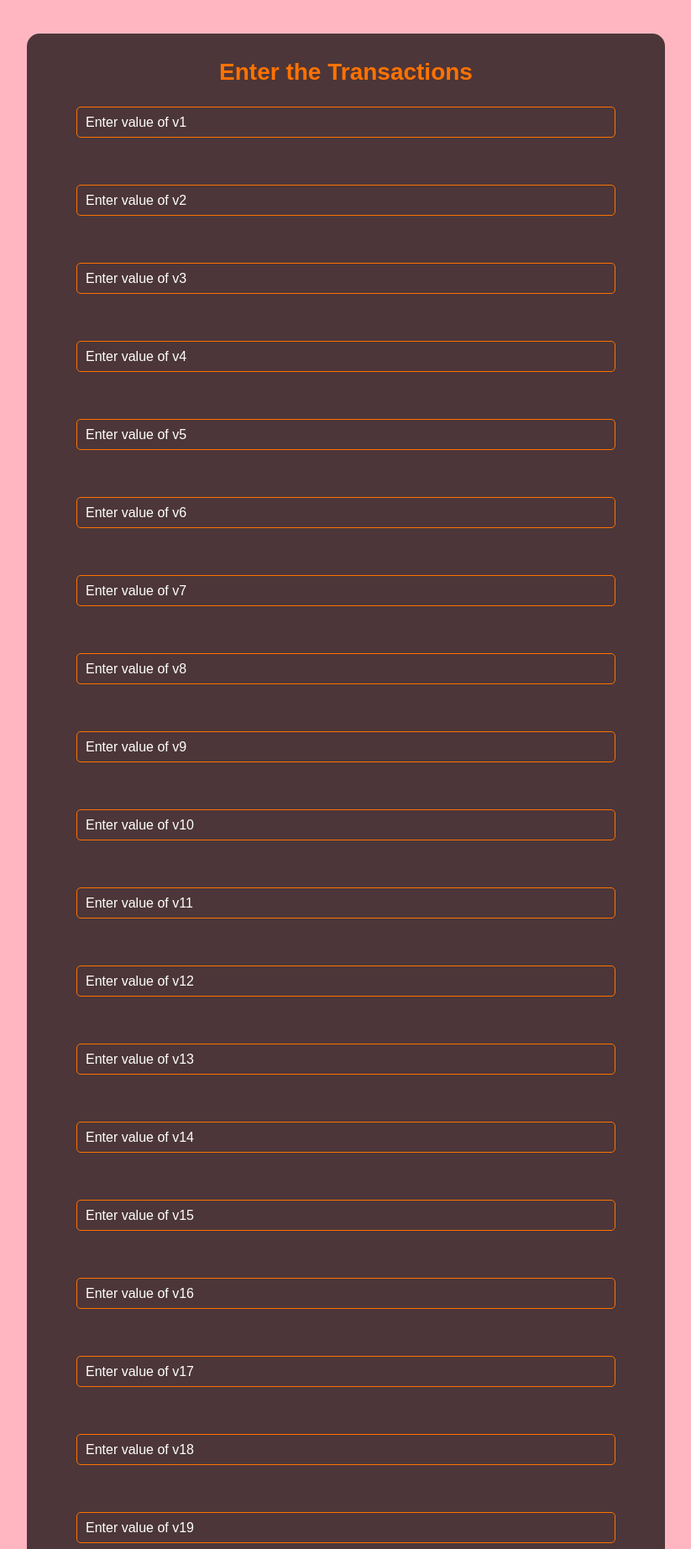
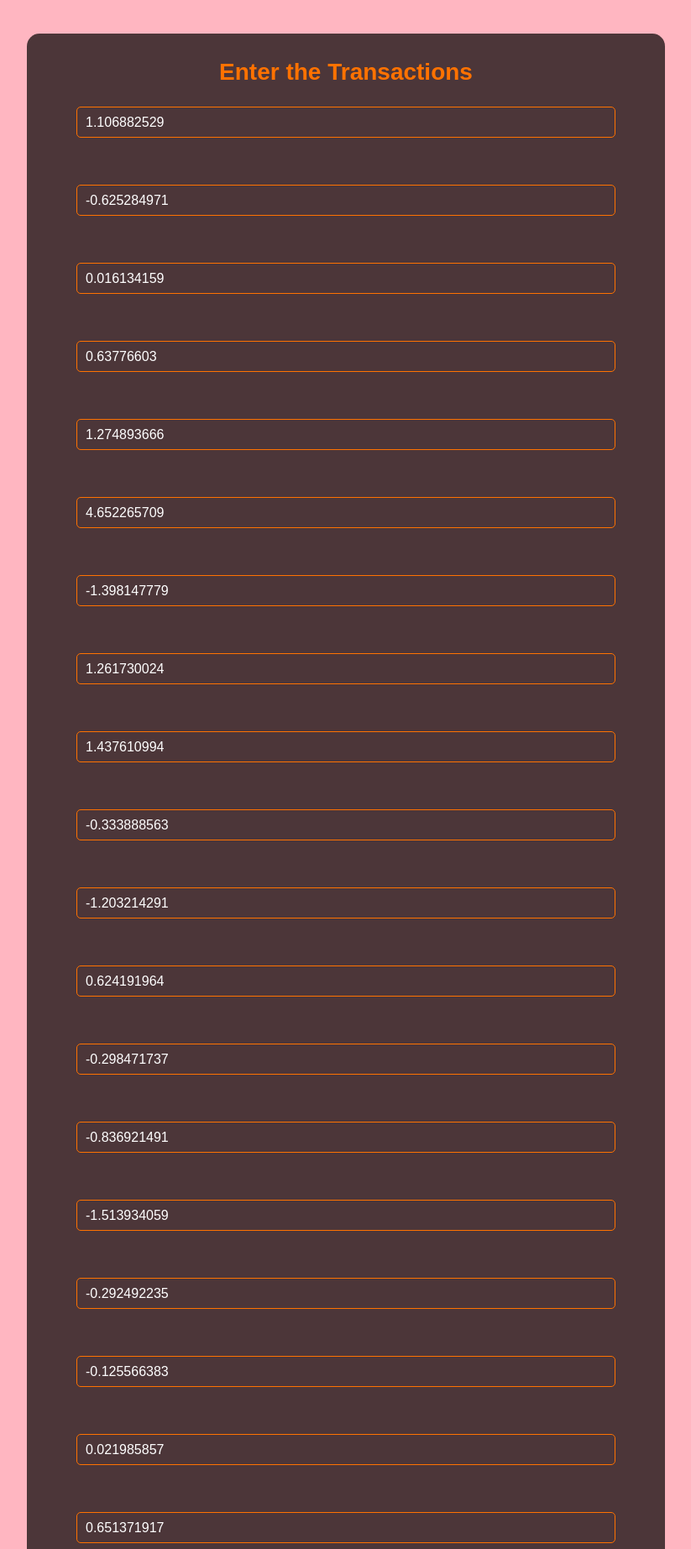
Before and after one commit to KrishnenduMR/CredSecure, a Flask app: page /predict in a window 1280 px wide. Shown: the part 75-1920 px from the top of the page at 84% size, without its empty margins (228-1051 px from the left). Run offline with Flask 3, Linux system fonts and the light colour scheme; the visitor is signed in with stand-in values (Sample User, id 1); parts of the project's set-up code (start-up, migrations or seed data) failed here and were passed over.

Commit message:
Update detection.html

```diff
--- a/CredSecure/templates/detection.html
+++ b/CredSecure/templates/detection.html
@@ -3,8 +3,7 @@
 <head>
     <meta charset="UTF-8">
     <meta name="viewport" content="width=device-width, initial-scale=1.0">
-    <title>Detection - FraudShield Analytics</title>
-    <!-- Update the link to the CSS file to use the static folder -->
+    <title>Detection - CredSecure</title>
     <link rel="stylesheet" href="{{ url_for('static', filename='style2.css') }}">
 </head>
 <body>
@@ -15,7 +14,6 @@
             </div>
             <div class="menu">
                 <ul>
-                    <!-- Update links to use url_for for routing -->
                     <li><a href="{{ url_for('home') }}">HOME</a></li>
                     <li><a href="{{ url_for('about') }}">ABOUT</a></li>
                     <li><a href="{{ url_for('overview') }}">OVERVIEW</a></li>
@@ -33,63 +31,63 @@
             <div class="center">
                 <form id="predictionForm" class="form" action="{{ url_for('predict') }}" method="POST">
                     <h2>Enter the Transactions</h2>
-                    <input type="text" id="v1" name="v1" placeholder="Enter value of v1">
+                    <input type="text" id="v1" name="v1" placeholder="Enter value of v1" value="1.106882529">
                     <br><br>
-                    <input type="text" id="v2" name="v2" placeholder="Enter value of v2">
+                    <input type="text" id="v2" name="v2" placeholder="Enter value of v2" value="-0.625284971">
                     <br><br>
-                    <input type="text" id="v3" name="v3" placeholder="Enter value of v3">
+                    <input type="text" id="v3" name="v3" placeholder="Enter value of v3" value="0.016134159">
                     <br><br>
-                    <input type="text" id="v4" name="v4" placeholder="Enter value of v4">
+                    <input type="text" id="v4" name="v4" placeholder="Enter value of v4" value="0.63776603">
                     <br><br>
-                    <input type="text" id="v5" name="v5" placeholder="Enter value of v5">
+                    <input type="text" id="v5" name="v5" placeholder="Enter value of v5" value="1.274893666">
                     <br><br>
-                    <input type="text" id="v6" name="v6" placeholder="Enter value of v6">
+                    <input type="text" id="v6" name="v6" placeholder="Enter value of v6" value="4.652265709">
                     <br><br>
-                    <input type="text" id="v7" name="v7" placeholder="Enter value of v7">
+                    <input type="text" id="v7" name="v7" placeholder="Enter value of v7" value="-1.398147779">
                     <br><br>
-                    <input type="text" id="v8" name="v8" placeholder="Enter value of v8">
+                    <input type="text" id="v8" name="v8" placeholder="Enter value of v8" value="1.261730024">
                     <br><br>
-                    <input type="text" id="v9" name="v9" placeholder="Enter value of v9">
+                    <input type="text" id="v9" name="v9" placeholder="Enter value of v9" value="1.437610994">
                     <br><br>
-                    <input type="text" id="v10" name="v10" placeholder="Enter value of v10">
+                    <input type="text" id="v10" name="v10" placeholder="Enter value of v10" value="-0.333888563">
                     <br><br>
-                    <input type="text" id="v11" name="v11" placeholder="Enter value of v11">
+                    <input type="text" id="v11" name="v11" placeholder="Enter value of v11" value="-1.203214291">
                     <br><br>
-                    <input type="text" id="v12" name="v12" placeholder="Enter value of v12">
+                    <input type="text" id="v12" name="v12" placeholder="Enter value of v12" value="0.624191964">
                     <br><br>
-                    <input type="text" id="v13" name="v13" placeholder="Enter value of v13">
+                    <input type="text" id="v13" name="v13" placeholder="Enter value of v13" value="-0.298471737">
                     <br><br>
-                    <input type="text" id="v14" name="v14" placeholder="Enter value of v14">
+                    <input type="text" id="v14" name="v14" placeholder="Enter value of v14" value="-0.836921491">
                     <br><br>
-                    <input type="text" id="v15" name="v15" placeholder="Enter value of v15">
+                    <input type="text" id="v15" name="v15" placeholder="Enter value of v15" value="-1.513934059">
                     <br><br>
-                    <input type="text" id="v16" name="v16" placeholder="Enter value of v16">
+                    <input type="text" id="v16" name="v16" placeholder="Enter value of v16" value="-0.292492235">
                     <br><br>
-                    <input type="text" id="v17" name="v17" placeholder="Enter value of v17">
+                    <input type="text" id="v17" name="v17" placeholder="Enter value of v17" value="-0.125566383">
                     <br><br>
-                    <input type="text" id="v18" name="v18" placeholder="Enter value of v18">
+                    <input type="text" id="v18" name="v18" placeholder="Enter value of v18" value="0.021985857">
                     <br><br>
-                    <input type="text" id="v19" name="v19" placeholder="Enter value of v19">
+                    <input type="text" id="v19" name="v19" placeholder="Enter value of v19" value="0.651371917">
                     <br><br>
-                    <input type="text" id="v20" name="v20" placeholder="Enter value of v20">
+                    <input type="text" id="v20" name="v20" placeholder="Enter value of v20" value="0.001376783">
                     <br><br>
-                    <input type="text" id="v21" name="v21" placeholder="Enter value of v21">
+                    <input type="text" id="v21" name="v21" placeholder="Enter value of v21" value="-0.222940323">
                     <br><br>
-                    <input type="text" id="v22" name="v22" placeholder="Enter value of v22">
+                    <input type="text" id="v22" name="v22" placeholder="Enter value of v22" value="-0.363615348">
                     <br><br>
-                    <input type="text" id="v23" name="v23" placeholder="Enter value of v23">
+                    <input type="text" id="v23" name="v23" placeholder="Enter value of v23" value="-0.106650818">
                     <br><br>
-                    <input type="text" id="v24" name="v24" placeholder="Enter value of v24">
+                    <input type="text" id="v24" name="v24" placeholder="Enter value of v24" value="1.03109475">
                     <br><br>
-                    <input type="text" id="v25" name="v25" placeholder="Enter value of v25">
+                    <input type="text" id="v25" name="v25" placeholder="Enter value of v25" value="0.688023833">
                     <br><br>
-                    <input type="text" id="v26" name="v26" placeholder="Enter value of v26">
+                    <input type="text" id="v26" name="v26" placeholder="Enter value of v26" value="-0.309427776">
                     <br><br>
-                    <input type="text" id="v27" name="v27" placeholder="Enter value of v27">
+                    <input type="text" id="v27" name="v27" placeholder="Enter value of v27" value="0.095728411">
                     <br><br>
-                    <input type="text" id="v28" name="v28" placeholder="Enter value of v28">
+                    <input type="text" id="v28" name="v28" placeholder="Enter value of v28" value="0.034236349">
                     <br><br>
-                    <input type="text" id="v29" name="v29" placeholder="Enter value of Amount">
+                    <input type="text" id="v29" name="v29" placeholder="Enter value of Amount" value="34.79">
                     <br><br>
                     <button type="submit" class="btnn">Predict</button>
                 </form>
```
